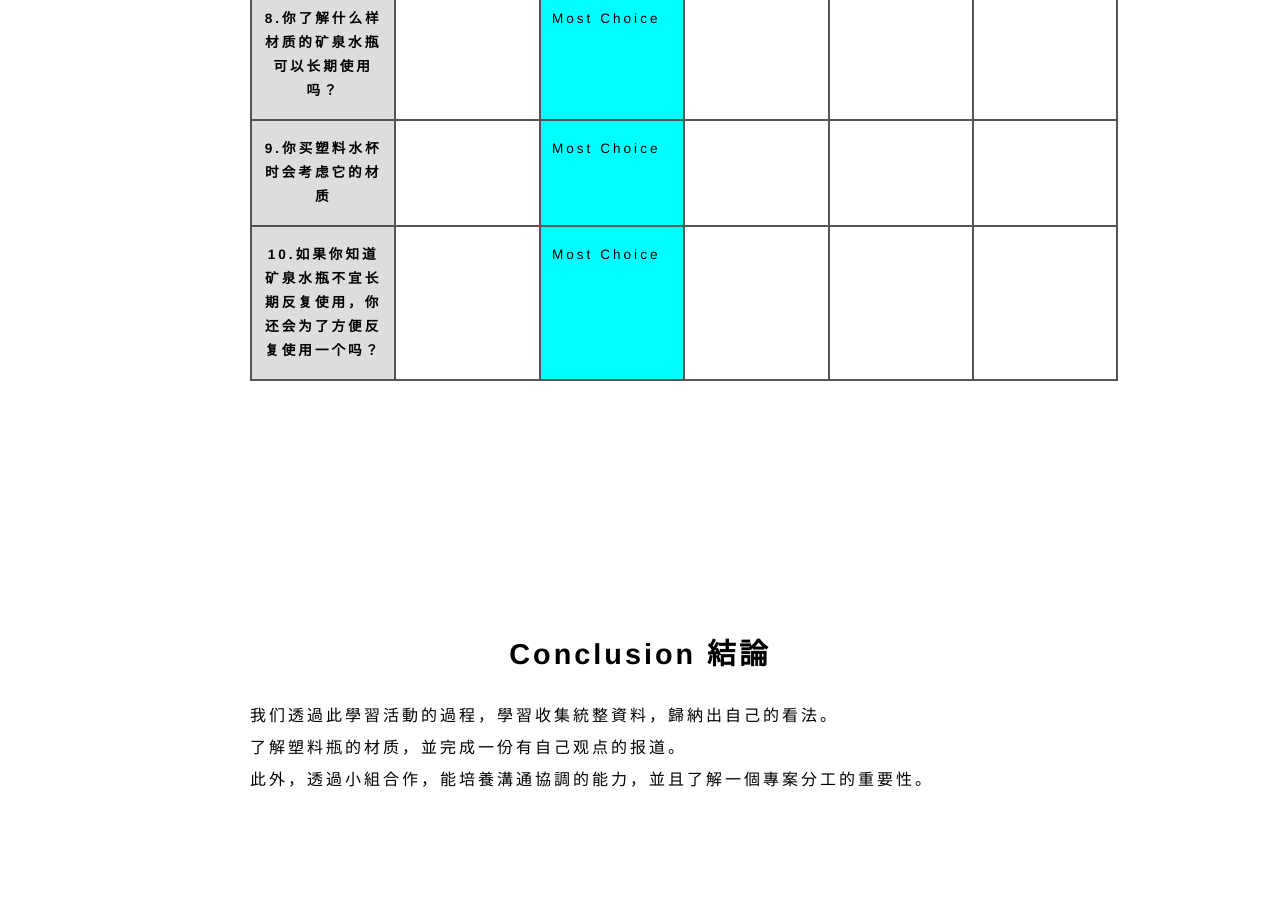
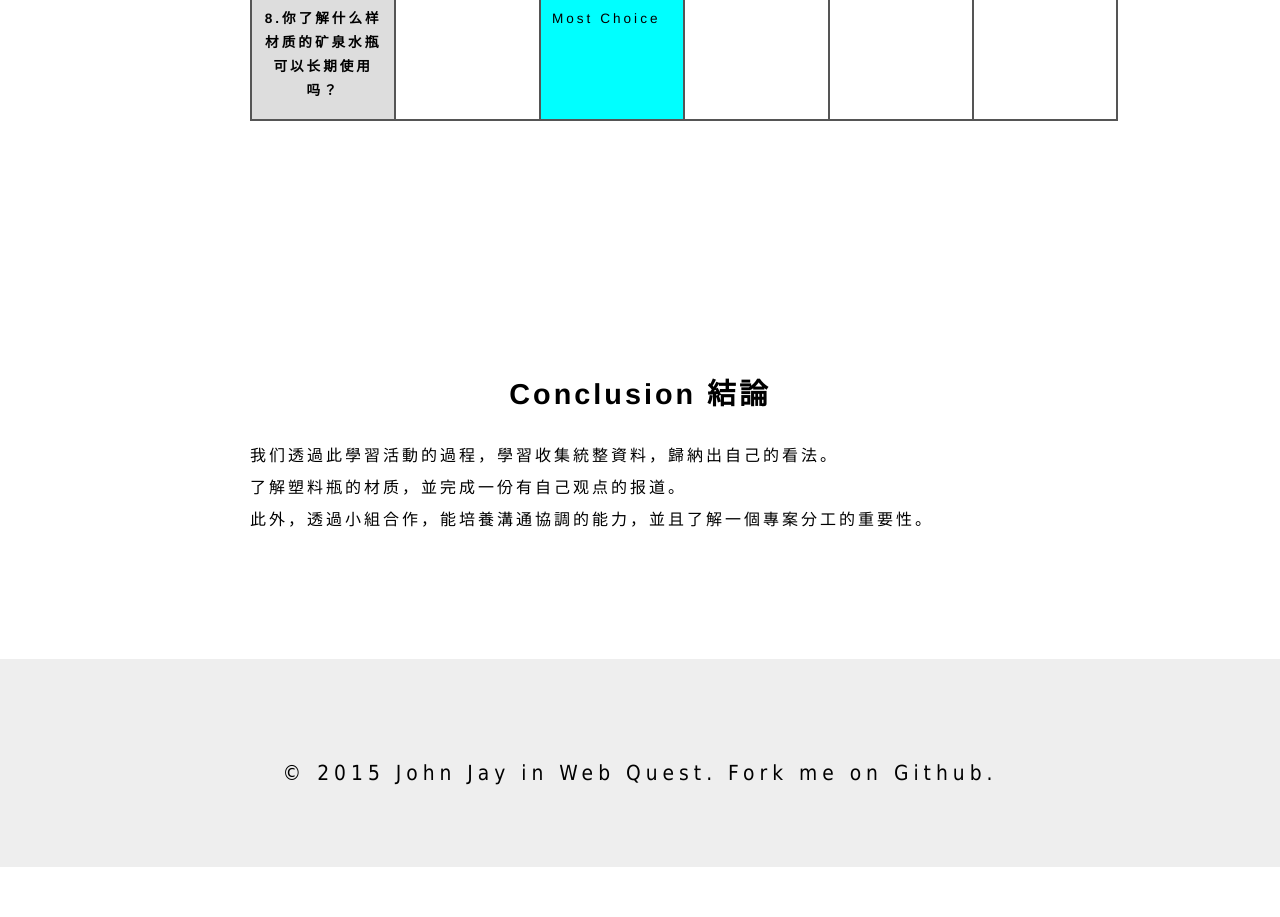
Before and after one commit to JohnJay2014/research, a plain HTML site: page index.html in a window 1280 px wide. Shown: the part 4580-5497 px from the top of the page. After the commit the page ends 5447 px from the top, so only its background shows below. Drawn offline with Linux system fonts and the light colour scheme.

Commit message:
Update index.html

```diff
--- a/index.html
+++ b/index.html
@@ -272,48 +272,7 @@
                             </td>
 
                         </tr>
-                          <tr>
-                            <td>
-                                <p>9.你买塑料水杯时会考虑它的材质</p>
-                            </td>
-                            <td>
 
-                            </td>
-                            <td style="background: #00FFFF;">
-                                <p>Most Choice</p>
-                            </td>
-                            <td>
-
-                            </td>
-                            <td>
-
-                            </td>
-                            <td>
-
-                            </td>
-
-                        </tr>
-                          <tr>
-                            <td>
-                                <p>10.如果你知道矿泉水瓶不宜长期反复使用，你还会为了方便反复使用一个吗？</p>
-                            </td>
-                            <td>
-
-                            </td>
-                            <td style="background: #00FFFF;">
-                                <p>Most Choice</p>
-                            </td>
-                            <td>
-
-                            </td>
-                            <td>
-
-                            </td>
-                            <td>
-
-                            </td>
-
-                        </tr>
                     </table>
                 </div>
 
```
